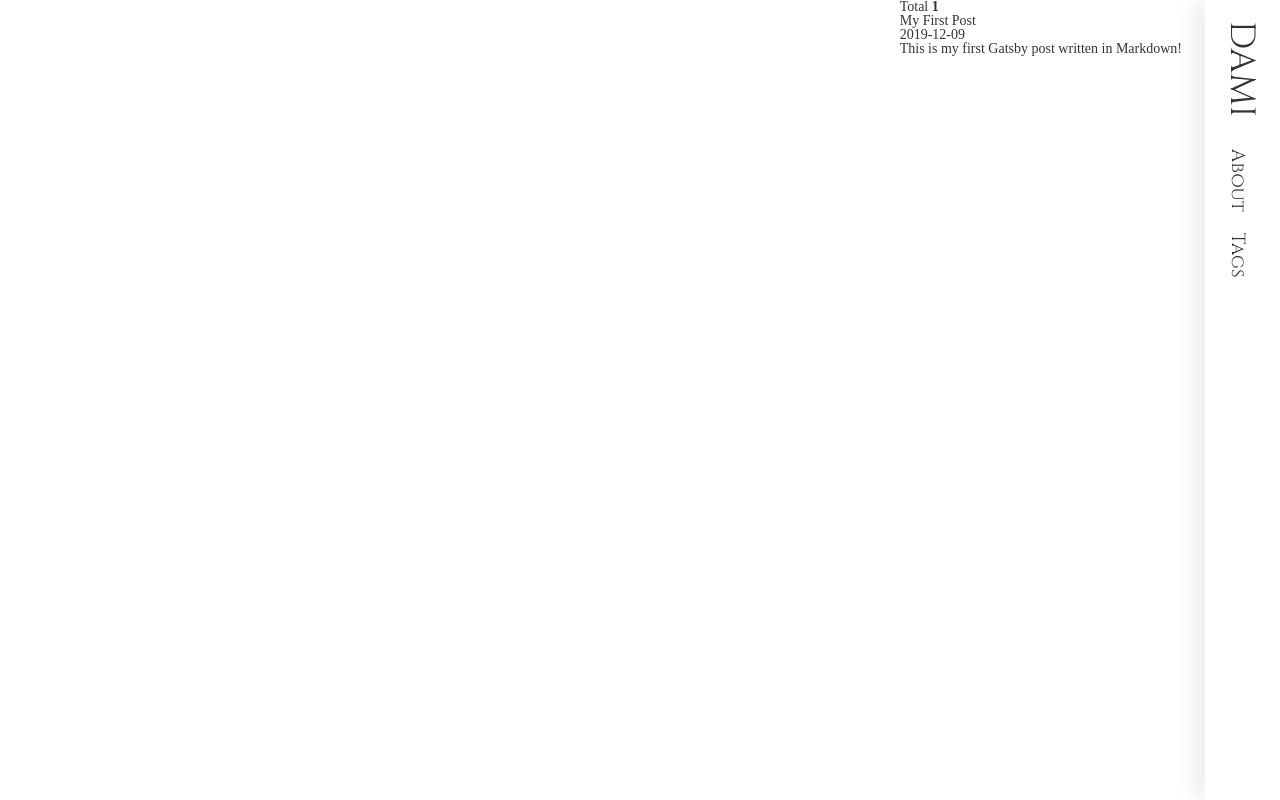
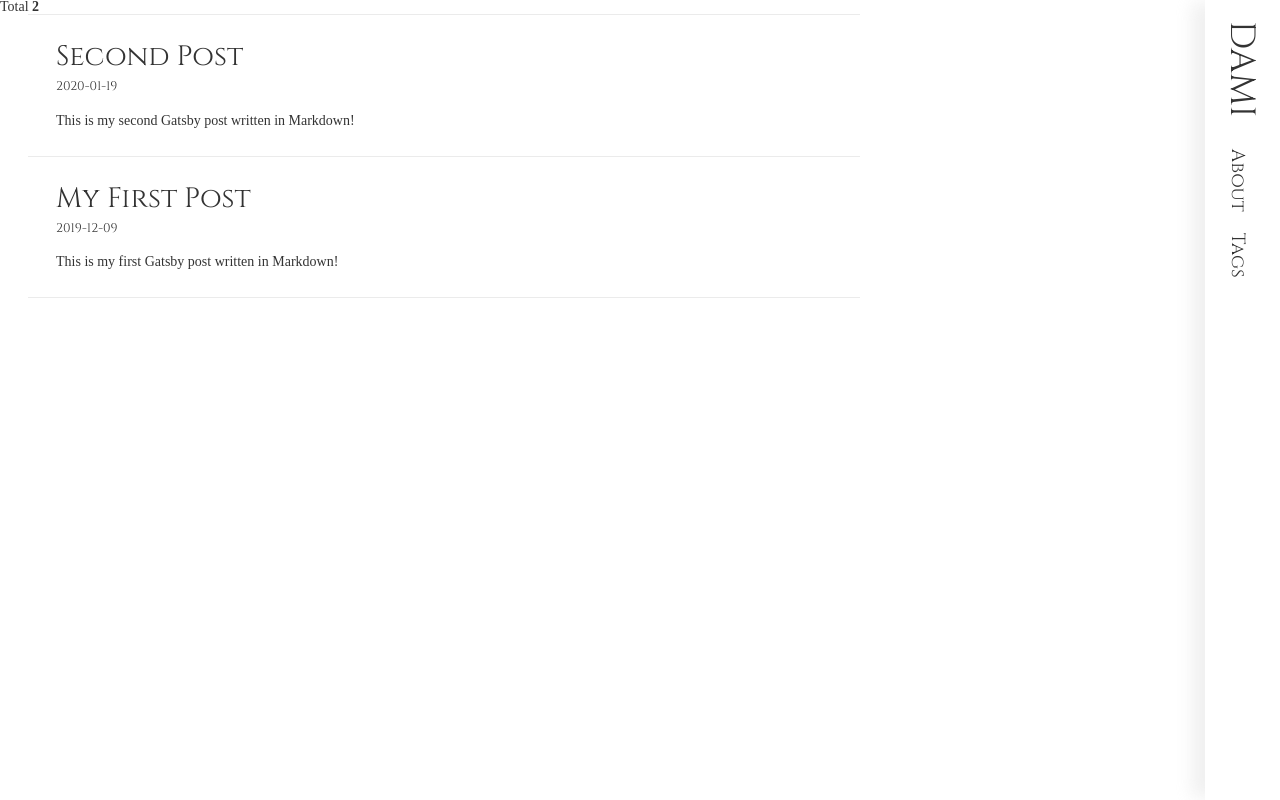
Before and after one commit to dami-lee/Gatsby-blog, a Gatsby site: page / in a window 1280 px wide. Built offline with nearby package versions, Linux system fonts and the light colour scheme; Gatsby itself is replaced by a stand-in of ours.

Commit message:
Install gatsby-plugin-sass

```diff
--- a/gatsby-config.js
+++ b/gatsby-config.js
@@ -5,14 +5,15 @@ module.exports = {
     author: `@gatsbyjs`,
   },
   plugins: [
+    `gatsby-plugin-sass`,
     `gatsby-plugin-react-helmet`,
     `gatsby-transformer-remark`,
     {
       resolve: `gatsby-source-filesystem`,
       options: {
         name: `content`,
-        path: `${__dirname}/src/content`
-      }
+        path: `${__dirname}/src/content`,
+      },
     },
     {
       resolve: `gatsby-source-filesystem`,
@@ -39,4 +40,4 @@ module.exports = {
     // To learn more, visit: https://gatsby.dev/offline
     // `gatsby-plugin-offline`,
   ],
-}
+};
--- a/package.json
+++ b/package.json
@@ -11,10 +11,12 @@
     "gatsby-plugin-manifest": "^2.2.30",
     "gatsby-plugin-offline": "^3.0.24",
     "gatsby-plugin-react-helmet": "^3.1.16",
+    "gatsby-plugin-sass": "^2.1.27",
     "gatsby-plugin-sharp": "^2.3.4",
     "gatsby-source-filesystem": "^2.1.39",
     "gatsby-transformer-remark": "^2.6.39",
     "gatsby-transformer-sharp": "^2.3.6",
+    "node-sass": "^4.13.1",
     "prop-types": "^15.7.2",
     "react": "^16.12.0",
     "react-dom": "^16.12.0",
--- a/src/components/layout.js
+++ b/src/components/layout.js
@@ -2,7 +2,7 @@ import React from "react";
 import PropTypes from "prop-types";
 import { useStaticQuery, graphql } from "gatsby";
 import Header from "./Header";
-import "../styles/style.css";
+import "../styles/style.scss";
 
 const Layout = ({ children }) => {
   const data = useStaticQuery(graphql`
--- /dev/null
+++ b/src/content/second-post.md
@@ -0,0 +1,8 @@
+---
+title: Second Post
+date: 2020-01-19
+path: /second-post
+tags: ["second", "post"]
+---
+
+This is my second Gatsby post written in Markdown!
--- a/src/pages/index.js
+++ b/src/pages/index.js
@@ -14,7 +14,7 @@ export default ({ data }) => {
           <li key={node.id}>
             <Link to={node.fields.slug}>
               <h3>{node.frontmatter.title}</h3>
-              <p>{node.frontmatter.date}</p>
+              <p class="date">{node.frontmatter.date}</p>
               <p>{node.excerpt}</p>
             </Link>
           </li>
--- a/src/styles/style.css
+++ b/src/styles/style.scss
@@ -38,14 +38,10 @@ li {
 
 /**/
 
-body {
-  display: flex;
-  justify-content: flex-end;
-}
-
 .wrap {
-  max-width: 720px;
-  margin-right: 7rem;
+  width: 100%;
+  max-width: 860px;
+  box-sizing: border-box;
 }
 
 header {
@@ -60,25 +56,54 @@ header {
   background: #fff;
   -webkit-box-shadow: 0px 16px 16px -3px rgba(235, 235, 235, 0.75);
   -moz-box-shadow: 0px 16px 16px -3px rgba(235, 235, 235, 0.75);
-  box-shadow: 0px 16px 16px -3px rgba(235, 235, 235, 0.75);
+  box-shadow: 0px 16px 16px -3px #ebebebbf;
   transform: rotate(90deg);
   transform-origin: 0% 0%;
-}
 
-header h1 a {
+  h1 a {
     font-family: "Cinzel", serif;
     font-size: 2.5rem;
   }
 
-header nav {
+  nav {
     display: flex;
     margin-left: 1.5rem;
     padding-bottom: 3px;
-}
 
-header nav a {
+    a {
       display: block;
       margin: 0 0.75rem;
       font-family: "Cinzel", serif;
       font-size: 1.35rem;
     }
+  }
+}
+
+.postList {
+  padding-left: 2rem;
+
+  & > li {
+    border-bottom: 1px solid #ebebeb;
+
+    &:first-child {
+      border-top: 1px solid #ebebeb;
+    }
+
+    a {
+      display: block;
+      padding: 2rem;
+
+      h3 {
+        margin-bottom: 10px;
+        font-family: "Cinzel", serif;
+        font-size: 2rem;
+      }
+
+      .date {
+        margin-bottom: 20px;
+        font-family: "Cinzel", serif;
+        font-size: 0.9rem;
+      }
+    }
+  }
+}
```
Also changed, not shown: 1 other file. Lines whose indentation alone changed are shown as unchanged.
